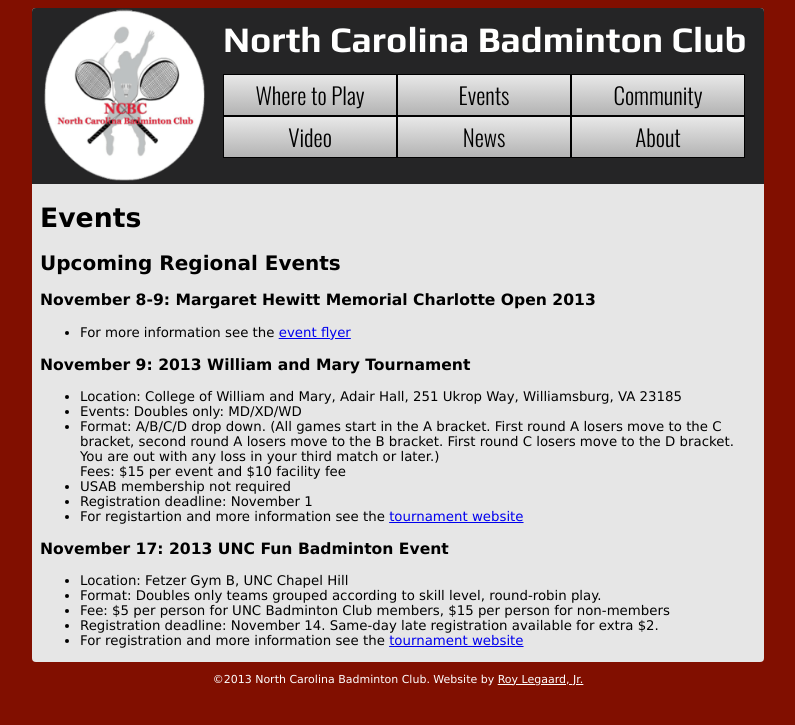
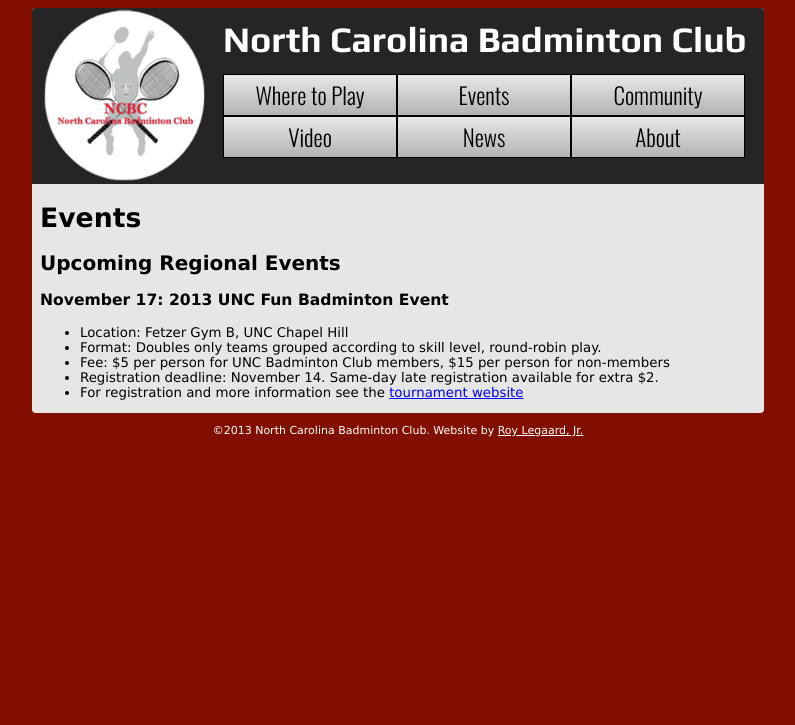
Before and after one commit to NCBC/ncbc.github.com, a Jekyll site: the page built from events.md, in a window 1280 px wide. Shown: the top 725 px of the page, without its empty margins (242-1037 px from the left). Built offline with Jekyll 4.4.1, drawn with Linux system fonts in a browser that asks for light colours.

Commit message:
Event cleanup

```diff
--- a/events.md
+++ b/events.md
@@ -5,18 +5,6 @@
 ---
 ## Upcoming Regional Events
 
-### November 8-9: Margaret Hewitt Memorial Charlotte Open 2013
-- For more information see the [event flyer](http://www.charlottebadminton.org/charlotte13/MargaretHewittMemorial2013CharlotteOpen.pdf)
-
-### November 9: 2013 William and Mary Tournament
-- Location: College of William and Mary, Adair Hall, 251 Ukrop Way, Williamsburg, VA 23185 <br />
-- Events: Doubles only: MD/XD/WD <br />
-- Format: A/B/C/D drop down. (All games start in the A bracket. First round A losers move to the C bracket, second round A losers move to the B bracket. First round C losers move to the D bracket. You are out with any loss in your third match or later.) <br />
-Fees: $15 per event and $10 facility fee <br />
-- USAB membership not required <br />
-- Registration deadline: November 1 <br />
-- For registartion and more information see the [tournament website](https://wmbadminton.herokuapp.com/tournament)
-
 ### November 17: 2013 UNC Fun Badminton Event
 - Location: Fetzer Gym B, UNC Chapel Hill
 - Format: Doubles only teams grouped according to skill level, round-robin play.
```
